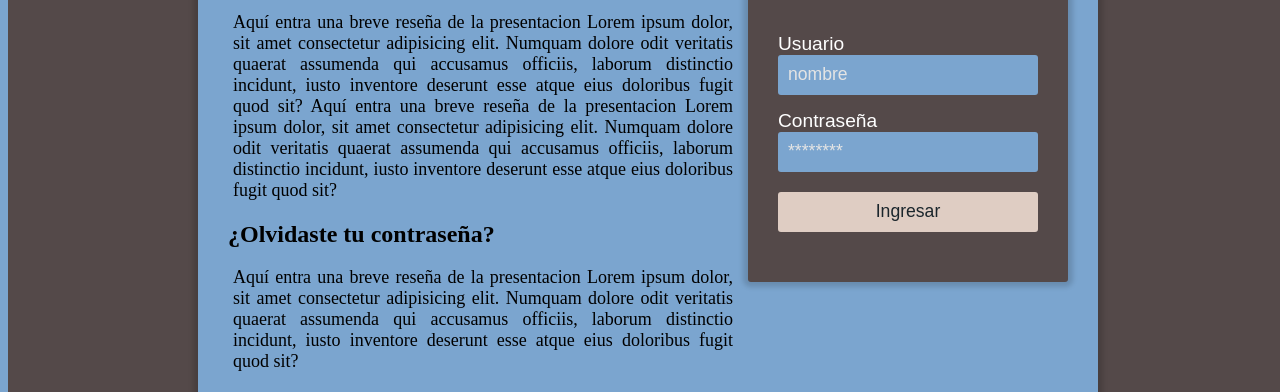
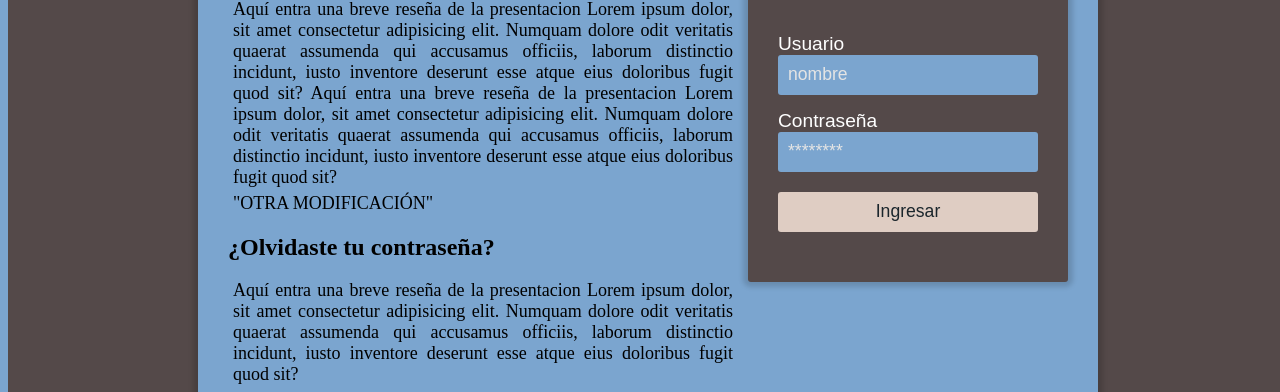
Before and after one commit to david120894/HOME, a plain HTML site: page Home-web/index.html in a window 1280 px wide. Shown: the part 408-800 px from the top of the page. Drawn offline with Linux system fonts and the light colour scheme.

Commit message:
Nueva modificación

```diff
--- a/Home-web/index.html
+++ b/Home-web/index.html
@@ -28,6 +28,7 @@
                     officiis, laborum distinctio incidunt, iusto inventore deserunt
                     esse atque eius doloribus fugit quod sit?
                 </p>
+                <P>"OTRA MODIFICACIÓN"</P>
                 <h2>¿Olvidaste tu contraseña?</h2>
                 <p>Aquí entra una breve reseña de la presentacion
                     Lorem ipsum dolor, sit amet consectetur adipisicing elit.
```
